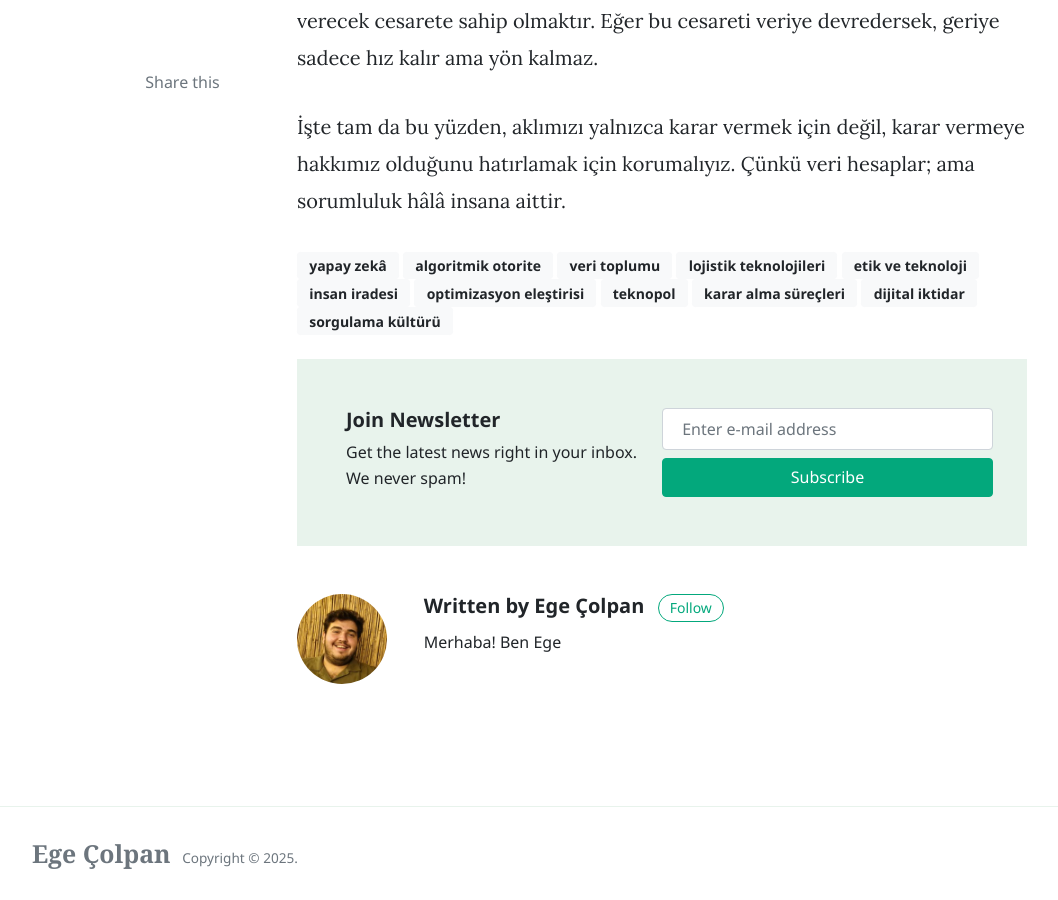
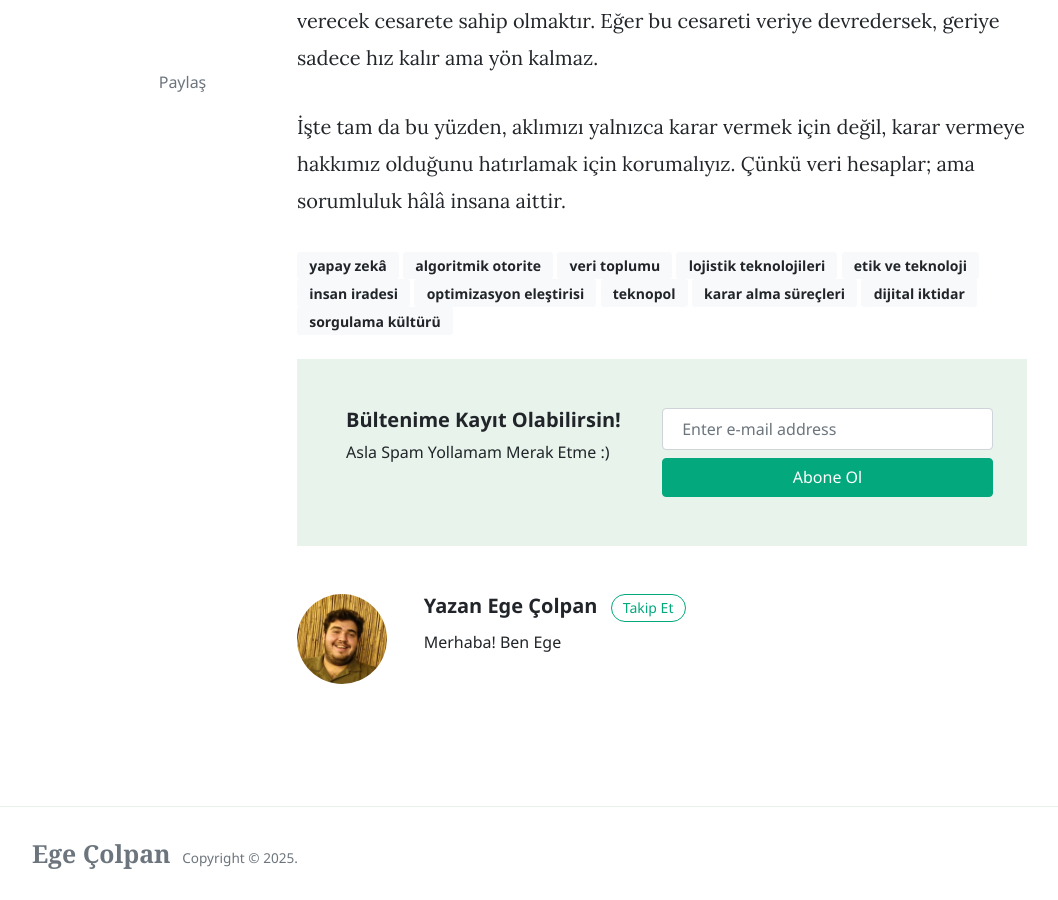
Before and after one commit to egecolpan/egecolpan.github.io, a Jekyll site: the page built from _posts/2025-05-09-sessiz-otoritenin-yukselisi.md, in a window 1280 px wide and 900 px high, scrolled down 7576 px. Shown: the whole window, without its empty margins (73-1131 px from the left). Built offline with Jekyll 4.4.1, drawn with Linux system fonts in a browser that asks for light colours; nearby versions of some CDN libraries; comment, search, counter and statistics services are not loaded.

Commit message:
Update post.html

```diff
--- a/_layouts/post.html
+++ b/_layouts/post.html
@@ -56,7 +56,7 @@ layout: default
 		<div class="col-lg-2 pr-4 mb-4 col-md-12">
 			<div class="sticky-top sticky-top-offset text-center">
 				<div class="text-muted">
-					Share this
+					Paylaş
 				</div>
 				<div class="share d-inline-block">
 					<!-- AddToAny BEGIN -->
@@ -93,8 +93,8 @@ layout: default
 			<div class="border p-5 bg-lightblue">
 				<div class="row justify-content-between">
 					<div class="col-md-6 mb-2 mb-md-0">
-						<h5 class="font-weight-bold">Join Newsletter</h5>
-						 Get the latest news right in your inbox. We never spam!
+						<h5 class="font-weight-bold">Bültenime Kayıt Olabilirsin!</h5>
+						 Asla Spam Yollamam Merak Etme :)
 					</div>
 					<div class="col-md-6">
 						<div class="row">
@@ -104,7 +104,7 @@ layout: default
 								<input type="email" placeholder="Enter e-mail address" name="EMAIL" class="required email form-control w-100" id="mce-EMAIL" autocomplete="on" required>
 
 
-								<button type="submit" value="Subscribe" name="subscribe" class="heart btn btn-success btn-block w-100 mt-2">Subscribe</button>
+								<button type="submit" value="Subscribe" name="subscribe" class="heart btn btn-success btn-block w-100 mt-2">Abone Ol</button>
 
                             </div>
                             </form>
@@ -125,10 +125,10 @@ layout: default
       {% endif %}
     </div>
     <div class="col-md-10">
-      <h5 class="font-weight-bold">Written by {{ author.name }}
+      <h5 class="font-weight-bold">Yazan {{ author.name }}
         {% if author.twitter %}
           <span>
-            <a target="_blank" href="{{ author.twitter }}" class="btn btn-outline-success btn-sm btn-round ml-2">Follow</a>
+            <a target="_blank" href="{{ author.twitter }}" class="btn btn-outline-success btn-sm btn-round ml-2">Takip Et</a>
           </span>
         {% endif %}
       </h5>
```
